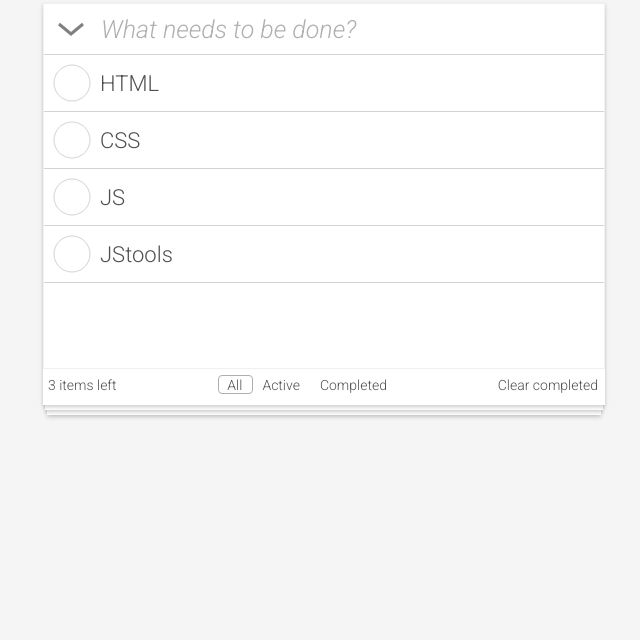
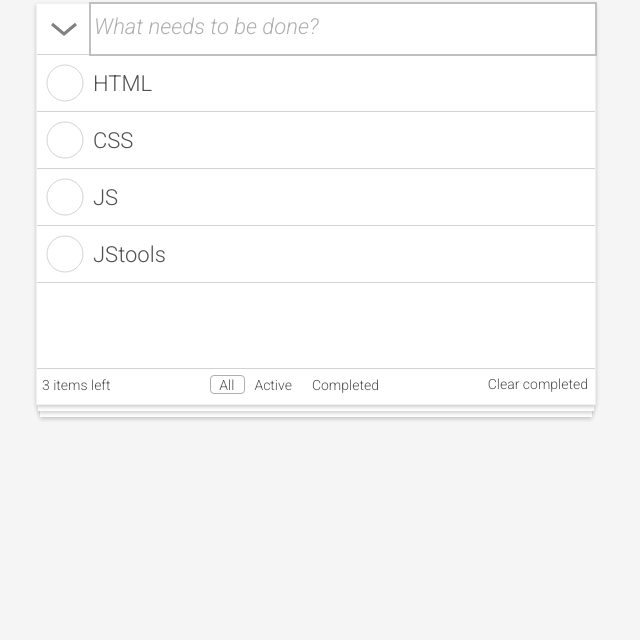
Before and after one commit to ok-technopolis-autumn-2019/Ekaterina_Moreva, a plain HTML site: page index.html in a window 1280 px wide. Shown: the part 160-800 px from the top of the page, without its empty margins (324-964 px from the left). Drawn offline with Linux system fonts and the light colour scheme.

Commit message:
Учтены замечания по поводу декоративных прямоугольников.

```diff
--- a/index.html
+++ b/index.html
@@ -14,20 +14,15 @@
     <header class="wrapper__header">
         <h1 class="header-title">todos</h1>
     </header>
-    <main class="todo-app">
-        <div class="rectangles-wrapper">
-            <div class="rectangle-decorative2"></div>
-            <div class="rectangle-decorative1"></div>
-            <div class="rectangle">
-                <div class="content">
-                    <section class="content__main-control">
-                        <div class="main-actions">
+    <main class="content">
+        <section class="content__main-control">
+            <div class="main-actions">
                             <button class="main-actions__check-all" type="button" aria-label="Check all">
                                 <svg class="check-all-tick">
                                     <polyline points="13,20 25,30 37,20" />
                                 </svg>
                             </button>
-                            <input class="main-actions__entry-text" type="text" placeholder="What needs to be done?" id="entry-text" />
+                            <input class="main-actions__entry-text" type="text" placeholder="What needs to be done?" id="entry-text" autofocus="autofocus" />
                             <label class="entry-text__label" for="entry-text"></label>
                         </div>
                     </section>
@@ -107,9 +102,8 @@
                             </li>
                         </ul>
                     </section>
-                </div>
-                <section class="content__extra-actions">
-                    <div class="sort-menu">
+
+                <section class="content__extra-actions sort-menu">
                         <div class="sort-menu__items-left">3 items left</div>
                         <div class="sort-menu__filter-buttons" role="group">
                             <input class="filter-buttons__radio" id="all-checkbox" type="radio" name="filters" checked="checked" value="All" />
@@ -125,11 +119,10 @@
                                 <span class="filter-buttons__text">Completed</span>
                             </label>
                         </div>
-                        <button class="sort-menu__clear-completed-button" type="button">Clear completed</button>
-                    </div>
+                            <div class="sort-menu__clear-completed" >
+                            <button class="sort-menu__clear-completed-button" type="button">Clear completed</button>
+                            </div>
                 </section>
-            </div>
-        </div>
     </main>
 </div>
 </body>
--- a/styles/list.css
+++ b/styles/list.css
@@ -1,8 +1,44 @@
+.wrapper {
+    position: relative;
+    margin: 0 auto;
+    width:80%;
+    height: 80%;
+    min-width: 462px;
+    max-width: 560px;
+}
+
+.wrapper:before {
+    content: ' ';
+    position: absolute;
+    top: 100%;
+    height: 6px;
+    left: 2px;
+    right: 2px;
+    z-index: -1;
+    background-color: #FFFFFF;
+    box-shadow: 0 2px 4px rgba(0, 0, 0, 0.2);
+}
+
+.wrapper:after {
+    content: ' ';
+    position: absolute;
+    top: 100%;
+    height: 12px;
+    left: 4px;
+    right: 4px;
+    z-index: -2;
+    background-color: #FFFFFF;
+    box-shadow: 0 2px 4px rgba(0, 0, 0, 0.2);
+}
+
 .content {
-    padding: 0 0 0 0;
-    margin: 0 0 5px 0;
-    background-color: white;
+    min-width: 462px;
+    max-width: 560px;
+    min-height: 400px;
+    max-height: 404px;
+    background-color: #FFFFFF;
     border: solid 1px #F0F0F0;
+    box-shadow: 0 2px 4px rgba(0, 0, 0, 0.2);
 }
 
 .main-actions {
@@ -45,7 +81,6 @@
 .main-actions__entry-text:focus{
     outline: solid 2px #C0C0C0;
 }
-
 .main-actions__entry-text {
     flex: 1;
     border: none;
@@ -53,7 +88,6 @@
     color: #505050;
     font-family: Roboto, sans-serif;
     font-weight: 300;
-    font-size: 25px;
     padding: 3px;
     margin: 0 0 0 2px;
 }
@@ -63,7 +97,7 @@
     font-family: Roboto, sans-serif;
     font-weight: 300;
     font-style: italic;
-    font-size: 25px;
+    font-size: 22px;
 }
 
 .content__tasks {
--- a/styles/main.css
+++ b/styles/main.css
@@ -1,13 +1,6 @@
 body {
     display: flex;
     background-color: #f5f5f5;
-    width: 100%;
-    height: 100%;
-    position: fixed;
-    top: 0;
-    left: 0;
-    align-content: center;
-    justify-content: center;
 }
 .task-filter__input:hover {
     cursor: pointer;
@@ -23,42 +16,3 @@ ul {
     padding: 0 0 0 0;
     margin: 0 0 85px 0;
 }
-
-.todo-app__frame{
-    display: flex;
-    align-self: center;
-}
-.rectangle {
-    width: 562px;
-    height: 402px;
-    margin-left: auto;
-    margin-right: auto;
-    background: #FFFFFF;
-    box-shadow: 0 2px 4px rgba(0, 0, 0, 0.2);
-    position: absolute;
-}
-.rectangle-decorative1 {
-    width: 558px;
-    height: 402px;
-    background: #FFFFFF;
-    box-shadow: 0 2px 4px rgba(0, 0, 0, 0.2);
-    position: absolute;
-    left: 2px;
-    top: 5px;
-}
-.rectangle-decorative2 {
-    width: 554px;
-    height: 402px;
-    background: #FFFFFF;
-    box-shadow: 0px 2px 4px rgba(0, 0, 0, 0.2);
-    position: absolute;
-    left: 4px;
-    top: 10px;
-}
-.rectangles-wrapper {
-    width: 562px;
-    height: 402px;
-    margin-left: auto;
-    margin-right: auto;
-    position: relative;
-}
--- a/styles/tools.css
+++ b/styles/tools.css
@@ -1,6 +1,12 @@
-.sort-menu {
+.content__extra-actions{
+    border: 1px #d3d3d3;
+    border-style: solid none none none;
+    background-color: transparent;
+    position: sticky;
     display: flex;
     justify-content: space-between;
+    bottom: 2px;
+    padding: 5px 0 0 0
 }
 
 .filter-buttons__text {
@@ -57,6 +63,7 @@
 }
 
 .sort-menu__clear-completed-button {
+
     background-color: transparent;
     border: solid 1px transparent;
     border-radius: 4px;
```
